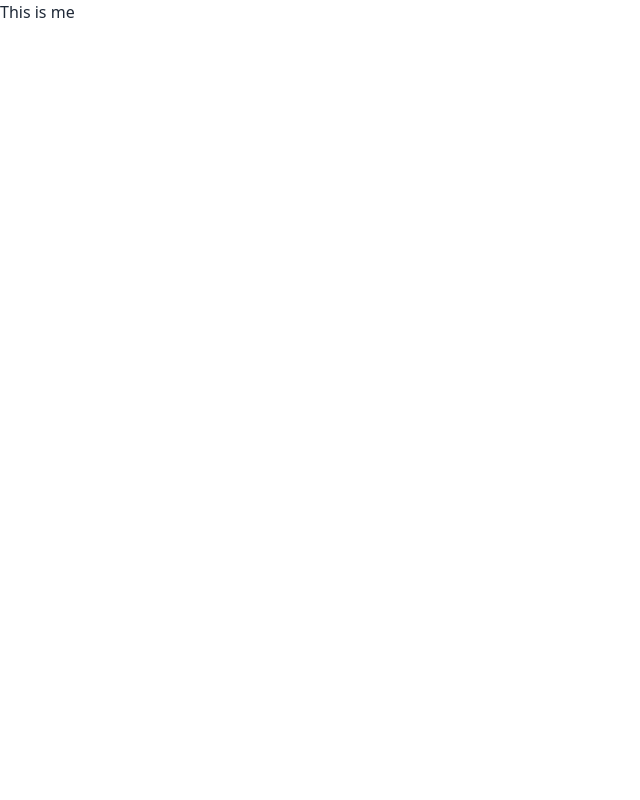
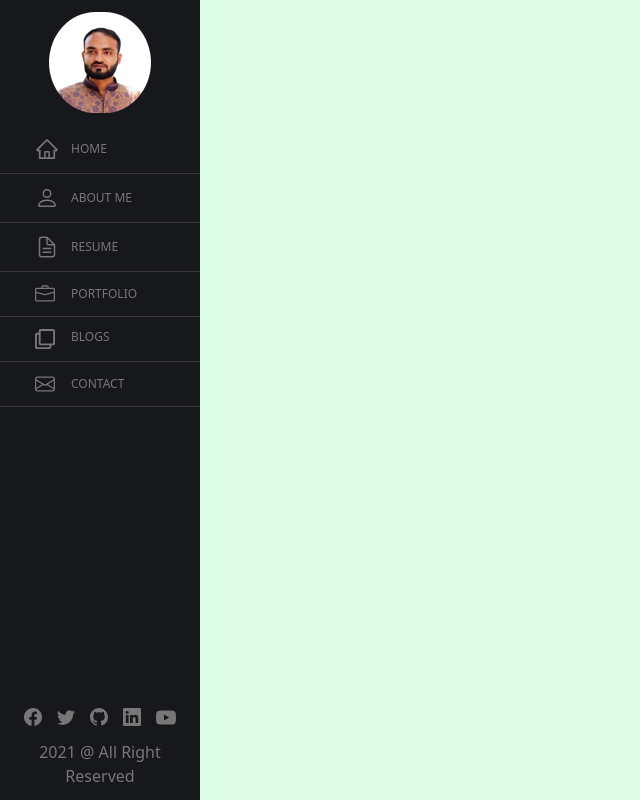
Before and after one commit to Ashik-Sarker/personal-portfoli, a React (Create React App) app: page / in a window 1280 px wide. Shown: the whole page, without its empty margins (0-640 px from the left). Built offline with nearby package versions, Linux system fonts and the light colour scheme.

Commit message:
sidebar footer position fixed

```diff
--- a/package.json
+++ b/package.json
@@ -9,6 +9,7 @@
     "daisyui": "^2.18.0",
     "react": "^18.2.0",
     "react-dom": "^18.2.0",
+    "react-icons": "^4.4.0",
     "react-router-dom": "^6.3.0",
     "react-scripts": "5.0.1",
     "web-vitals": "^2.1.4"
--- a/src/App.js
+++ b/src/App.js
@@ -1,10 +1,11 @@
 import logo from './logo.svg';
 import './App.css';
+import Home from './Pages/Home/Home';
 
 function App() {
   return (
     <div>
-      <h1>This is me</h1>
+      <Home/>
     </div>
   );
 }
--- /dev/null
+++ b/src/Pages/Home/Home.css
@@ -0,0 +1,8 @@
+
+.parent_class{
+    position: relative;
+}
+.child_class{
+    position: absolute;
+    bottom: 0px;
+}
--- a/src/Pages/Home/Home.js
+++ b/src/Pages/Home/Home.js
@@ -1,9 +1,68 @@
 import React from 'react';
+import './Home.css';
+import { Link } from 'react-router-dom';
+import image1 from '../../Assets/images/ashik.png';
+import { FaBeer } from "react-icons/fa";
+import { AiOutlineHome } from "react-icons/ai";
+import { BsPerson, BsEnvelope,BsFacebook,BsTwitter,BsGithub,BsLinkedin,BsYoutube } from "react-icons/bs";
+import { IoDocumentTextOutline } from "react-icons/io5";
+import { BsBriefcase } from "react-icons/bs";
+import { FaRegClone } from "react-icons/fa";
+
 
 const Home = () => {
     return (
-        <div>
-            <h1>This is home</h1>
+        <div className='bg-green-100'>
+            <div class="drawer drawer-mobile">
+            <input id="my-drawer-2" type="checkbox" class="drawer-toggle" />
+            <div class="drawer-content flex flex-col items-center justify-center">
+                {/* <!-- Page content here --> */}
+                <label for="my-drawer-2" class="btn btn-primary drawer-button lg:hidden">Open drawer</label>
+
+            </div>
+            <div class="drawer-side">
+                <label for="my-drawer-2" class="drawer-overlay"></label>
+                    <ul style={{
+                        width: "200px", background: "#17181b",
+                        color:"#777777"
+                    }} class="menu
+                     overflow-y-auto  bg-base-100 text-base-content parent_class">
+                {/* <!-- Sidebar content here --> */}
+                <li className='w-2/3 mx-auto'>
+                    <img className='relative rounded-full' src={image1} alt="" srcset="" />
+                    {/* <h1 className='text-white  font-bold text-xl absolute top-44 left-6 '>ABU TAHER</h1> */}
+                </li>
+
+                <li className='text-xs' style={{borderBottom:"1px solid #383737"}}><Link to="/"><div style={{width:"130px"}} className='mx-auto flex items-center'><AiOutlineHome size="1.5rem"/><p className='ml-3'>HOME</p></div></Link></li>
+
+                <li className='text-xs' style={{borderBottom:"1px solid #383737"}}><Link to="/"><div style={{width:"130px"}} className='mx-auto flex items-center'><BsPerson size="1.5rem"/><p className='ml-3'>ABOUT ME</p></div></Link></li>
+
+                <li className='text-xs' style={{borderBottom:"1px solid #383737"}}><Link to="/"><div style={{width:"130px"}} className='mx-auto flex items-center'><IoDocumentTextOutline size="1.5rem"/><p className='ml-3'>RESUME</p></div></Link></li>
+
+                <li className='text-xs' style={{borderBottom:"1px solid #383737"}}><Link to="/"><div style={{width:"130px"}} className='mx-auto flex items-center'><BsBriefcase size="1.25rem"/><p className='ml-4'>PORTFOLIO</p></div></Link></li>
+
+                <li className='text-xs' style={{borderBottom:"1px solid #383737"}}><Link to="/"><div style={{width:"130px"}} className='mx-auto flex'><FaRegClone size="1.25rem"/><p className='ml-4'>BLOGS</p></div></Link></li>
+
+                <li className='text-xs' style={{borderBottom:"1px solid #383737"}}><Link to="/"><div style={{width:"130px"}} className='mx-auto flex items-center'><BsEnvelope size="1.25rem"/><p className='ml-4'>CONTACT</p></div></Link></li>
+
+                <li className='mt-24 child_class'>
+                    <div className='grid grid-cols-1'>
+                        <div className='flex justify-around'>
+                            <BsFacebook size="1.125rem"/>
+                            <BsTwitter size="1.125rem"/>
+                            <BsGithub size="1.125rem"/>
+                            <BsLinkedin size="1.125rem"/>
+                            <BsYoutube size="1.25rem"/>
+                        </div>
+                        <div>
+                            <p className='text-center'>2021 @ All Right Reserved</p>
+                        </div>
+                    </div>
+                </li>
+                </ul>
+
+            </div>
+            </div>
         </div>
     );
 };
```
Also changed, not shown: src/Assets/images/ashik.png (added), 1 other file (tests, documents, lock files or other folders).
